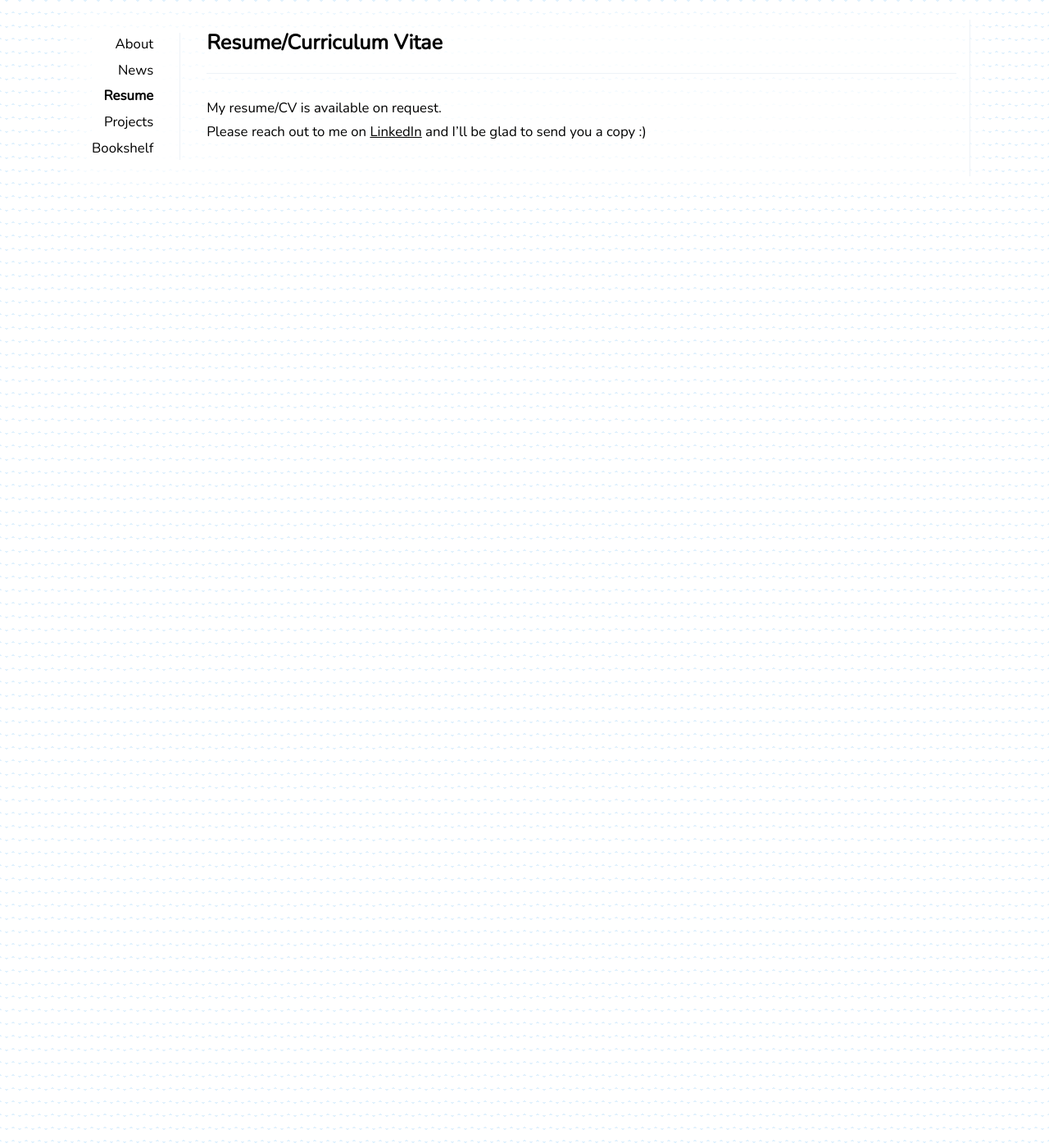
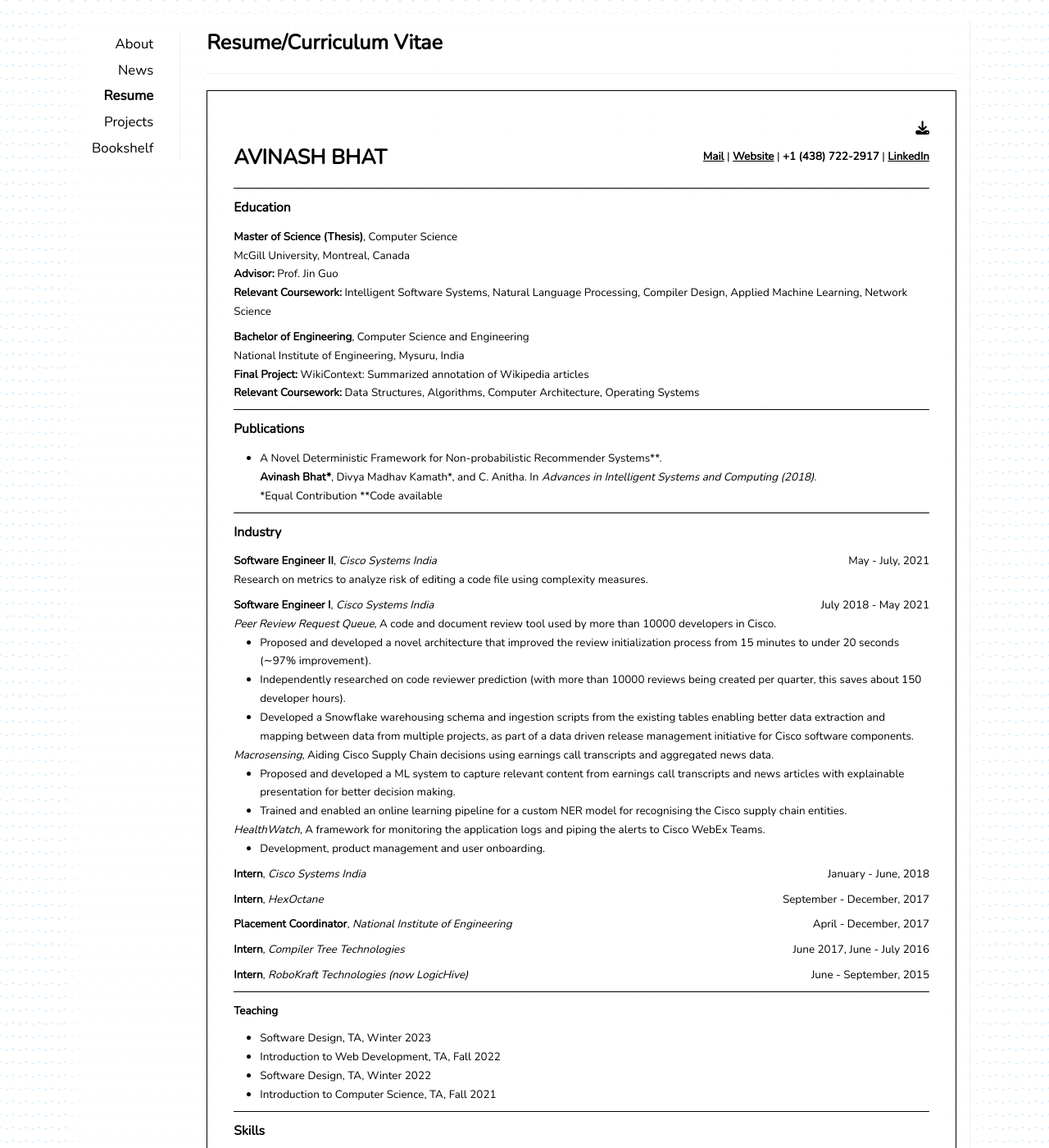
Before and after one commit to avinashbhat/avinashbhat.github.io, a Jekyll site: the page built from _pages/cv.md, in a window 1280 px wide and 1400 px high. Shown: the whole window at 82% size. Built offline with Jekyll 4.4.1, drawn with Linux system fonts in a browser that asks for light colours; nearby versions of some CDN libraries; some of the changed text lies outside the part shown.

Commit message:
Updated cv

```diff
--- a/_pages/cv.md
+++ b/_pages/cv.md
@@ -2,7 +2,106 @@
 layout: page
 title: Resume/Curriculum Vitae
 ---
+<div style="border:1px solid black; padding-top:2rem; padding-left:2rem; padding-right:2rem; padding-bottom:1rem;">
+<div style="float:right;"><a href="https://drive.google.com/uc?export=download&id=1IMM6NPZQRA5wDkuCJ3WbnmZckrNU5tEn" download="avinash_bhat_cv.pdf"><i class="fa-solid fa-download"></i></a></div>
+<br>
+<p>
+    <div style="display: flex; justify-content: space-between;">
+        <h2>AVINASH BHAT</h2>
+        <div style="text-align: center; font-size: 80%;">
+            <strong><a href="mailto:avinashbhatneelavar@gmail.com">Mail</a></strong> |
+            <strong><a href="https://avinashbhat.github.io/about">Website</a></strong> |
+            <strong>+1 (438) 722-2917</strong> |
+            <strong><a href="https://www.linkedin.com/in/avinbhat">LinkedIn</a></strong></div>
+    </div>
+</p>
+<hr>
+<div style="font-size:80%">
+<h3>Education</h3>
+<p><b>Master of Science (Thesis)</b>, Computer Science<br>
+McGill University, Montreal, Canada<br>
+<b>Advisor:</b> Prof. Jin Guo<br>
+<b>Relevant Coursework:</b> Intelligent Software Systems, Natural Language Processing,
+Compiler Design, Applied Machine Learning, Network Science</p>
+<p><b>Bachelor of Engineering</b>, Computer Science and Engineering<br>
+National Institute of Engineering, Mysuru, India<br>
+<b>Final Project:</b> WikiContext: Summarized annotation of Wikipedia articles<br>
+<b>Relevant Coursework:</b> Data Structures, Algorithms, Computer Architecture, Operating Systems
+<p>
+<hr>
+<h3>Publications</h3>
+<p>
+<ul>
+<li>A Novel Deterministic Framework for Non-probabilistic Recommender Systems**.<br> <b>Avinash Bhat*</b>, Divya Madhav Kamath*, and C. Anitha. In <i>Advances in Intelligent Systems and Computing (2018)</i>.<br> *Equal Contribution **Code available</li>
+</ul>
+</p>
+<hr>
+<h3>Industry</h3>
+<p><div style="display: flex; justify-content: space-between;">
+<span><b>Software Engineer II</b>, <i>Cisco Systems India</i></span><span>May - July, 2021</span>
+</div>
+Research on metrics to analyze risk of editing a code file using complexity measures.
+</p>
+<p>
+<div style="display: flex; justify-content: space-between;">
+<span><b>Software Engineer I</b>, <i>Cisco Systems India</i></span><span>July 2018 - May 2021</span>
+</div>
+<i>Peer Review Request Queue</i>, A code and document review tool used by more than 10000
+developers in Cisco.
+<ul>
+<li>Proposed and developed a novel architecture that improved the review initialization
+process from 15 minutes to under 20 seconds (∼97% improvement).</li>
+<li>Independently researched on code reviewer prediction (with more than 10000 reviews
+being created per quarter, this saves about 150 developer hours).</li>
+<li>Developed a Snowflake warehousing schema and ingestion scripts from the existing
+tables enabling better data extraction and mapping between data from multiple
+projects, as part of a data driven release management initiative for Cisco software
+components.</li>
+</ul>
+<i>Macrosensing</i>, Aiding Cisco Supply Chain decisions using earnings call transcripts and aggregated news data.
+<ul>
+<li>Proposed and developed a ML system to capture relevant content from earnings call
+transcripts and news articles with explainable presentation for better decision making.</li>
+<li>Trained and enabled an online learning pipeline for a custom NER model for recognising the Cisco supply chain entities.</li></ul>
 
-My resume/CV is available on request.
-<br>
-Please reach out to me on <a href="https://www.linkedin.com/in/avinbhat/">LinkedIn</a> and I'll be glad to send you a copy :)
+<i>HealthWatch</i>, A framework for monitoring the application logs and piping the alerts to Cisco WebEx Teams.
+<ul>
+<li>Development, product management and user onboarding.</li>
+</ul>
+</p>
+<p style="display: flex; justify-content: space-between;">
+<span><b>Intern</b>, <i>Cisco Systems India</i></span><span>January - June, 2018</span></p>
+<p style="display: flex; justify-content: space-between;">
+<span><b>Intern</b>, <i>HexOctane</i></span><span>September - December, 2017</span></p>
+<p style="display: flex; justify-content: space-between;">
+<span><b>Placement Coordinator</b>, <i>National Institute of Engineering</i></span><span>April - December, 2017</span></p>
+<p style="display: flex; justify-content: space-between;">
+<span><b>Intern</b>, <i>Compiler Tree Technologies</i></span><span>June 2017, June - July 2016</span></p>
+<p style="display: flex; justify-content: space-between;">
+<span><b>Intern</b>, <i>RoboKraft Technologies (now LogicHive)</i></span><span>June - September, 2015</span></p>
+<hr>
+<h4>Teaching</h4>
+<p>
+<ul>
+<li>Software Design, TA, Winter 2023</li>
+<li>Introduction to Web Development, TA, Fall 2022</li>
+<li>Software Design, TA, Winter 2022</li>
+<li>Introduction to Computer Science, TA, Fall 2021</li>
+</ul></p>
+<hr>
+<h3>Skills</h3>
+<p>
+<b>Languages</b>: Python, Java, JavaScript, SQL<br>
+<b>Libraries/Frameworks</b>: PyTorch, Keras, Flask, Django, Spring Boot, Hibernate, React, Docker,
+Snowflake, Oracle 11g, UiPath
+<div style="font-size: 70%">Find personal and coursework projects at my <a href="https://github.com/avinashbhat">GitHub</a>.</div>
+</p>
+<hr>
+<h3>Miscellaneous</h3>
+<ul>
+<li><b>PGSS Councillor</b>, 2022-23 Computer Science Graduate Society, McGill University</li>
+<li><b>VP Communications</b>, 2021-22, Computer Science Graduate Society, McGill University</li>
+<li><b>Volunteer</b>, Suicide Prevention, The Erika Legacy Foundation</li>
+<li><b>Speaker</b>, Induction Event, CSE Class of 2023, National Institute of Engineering</li>
+<li><b>Student Mentor</b>, CSE Class of 2021, National Institute of Engineering</li>
+</ul>
```
